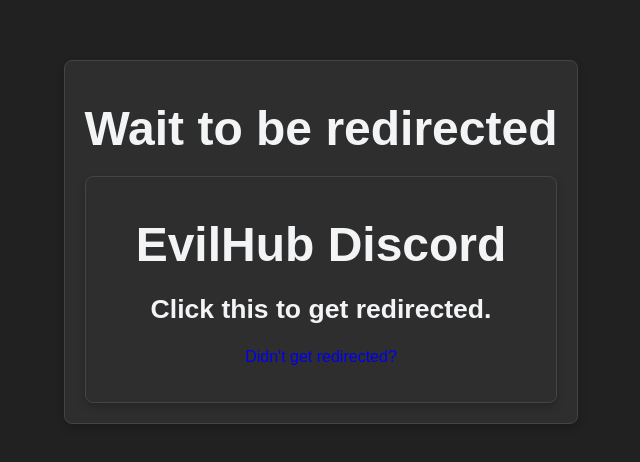
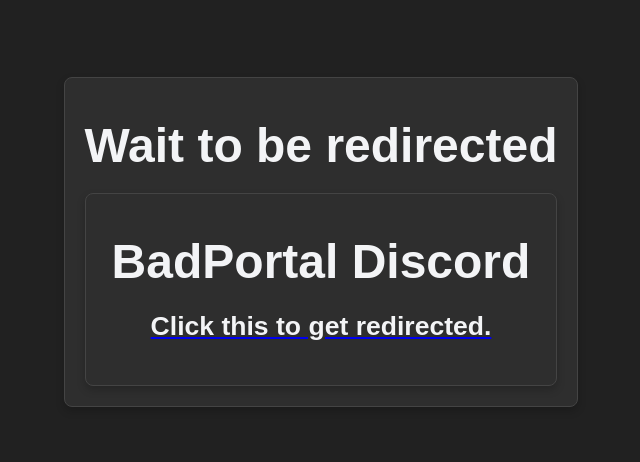
Before and after one commit to badportal/badportal.github.io, a plain HTML site: page discord/index.html in a window 1280 px wide. Shown: the part 140-602 px from the top of the page, without its empty margins (319-959 px from the left). Drawn offline with Linux system fonts and the light colour scheme.

Commit message:
Update index.html

```diff
--- a/discord/index.html
+++ b/discord/index.html
@@ -6,8 +6,8 @@
 <meta http-equiv="content-type" content="text/html; charset=UTF-8">
   <meta charset="UTF-8">
   <meta name="viewport" content="width=device-width, initial-scale=1.0">
-<meta http-equiv="refresh" content="3;url=https://discord.gg/8qGb5D6e7q">
-  <title>Flippertools discord</title>
+<meta http-equiv="refresh" content="3;url=https://discord.gg/ZKYARs4NG2">
+  <title>Bad portal discord server</title>
   <style>
         /* General body styling for dark mode */
     body {
@@ -177,9 +177,8 @@
 <center>
       <a style="text-decoration:none;" href="https://discord.gg/8qGb5D6e7q/" style="color:rgb(240, 238, 238);">
       <div class="card blue" bis_skin_checked="1">
-        <h2><div class="title" bis_skin_checked="1">EvilHub Discord</div></h2>
-        <h5><div class="title" bis_skin_checked="1">Click this to get redirected.</div></h5>
-        <p class="tip">Didn't get redirected?</p>
+        <h2><div class="title" bis_skin_checked="1">BadPortal Discord</div></h2>
+        <h5><a href="https://discord.gg/ZKYARs4NG2/"><div class="title" bis_skin_checked="1">Click this to get redirected.</div></h5></a>
       </a>
       </center>
       </div>
```
